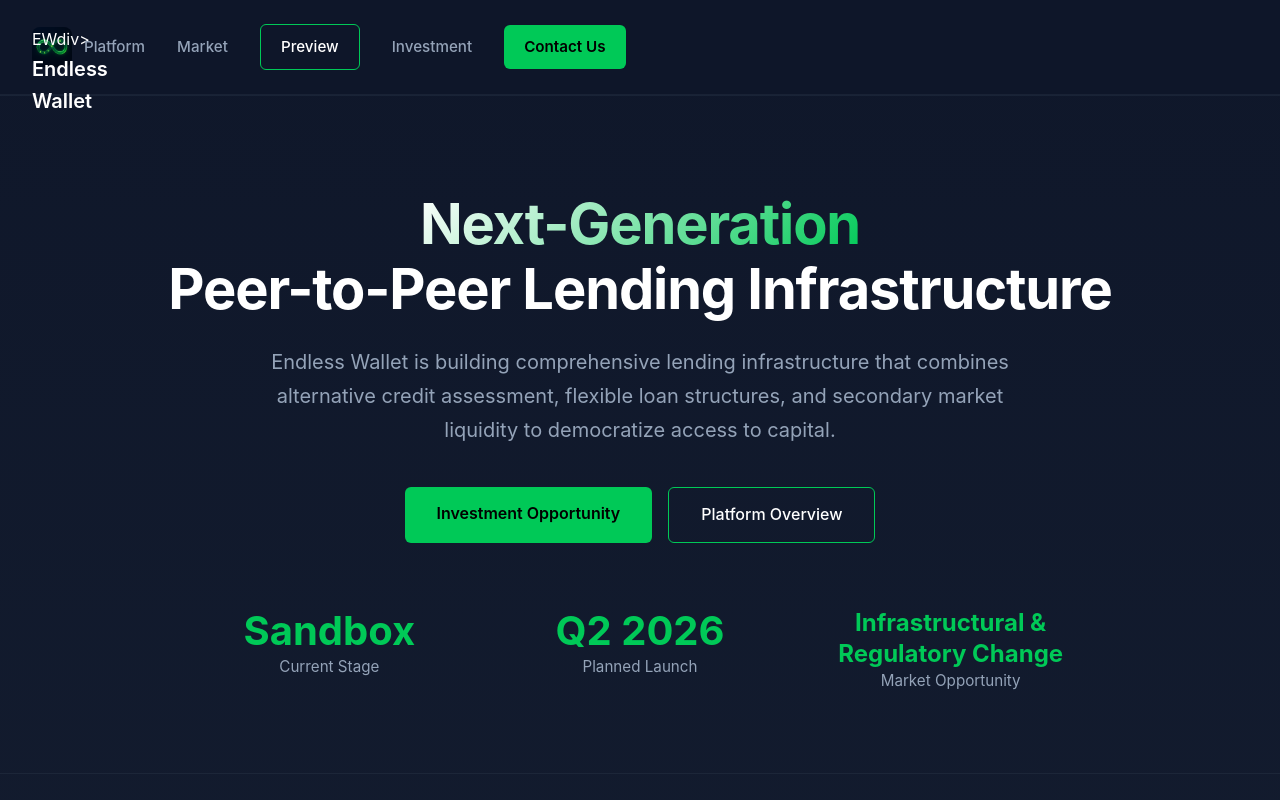
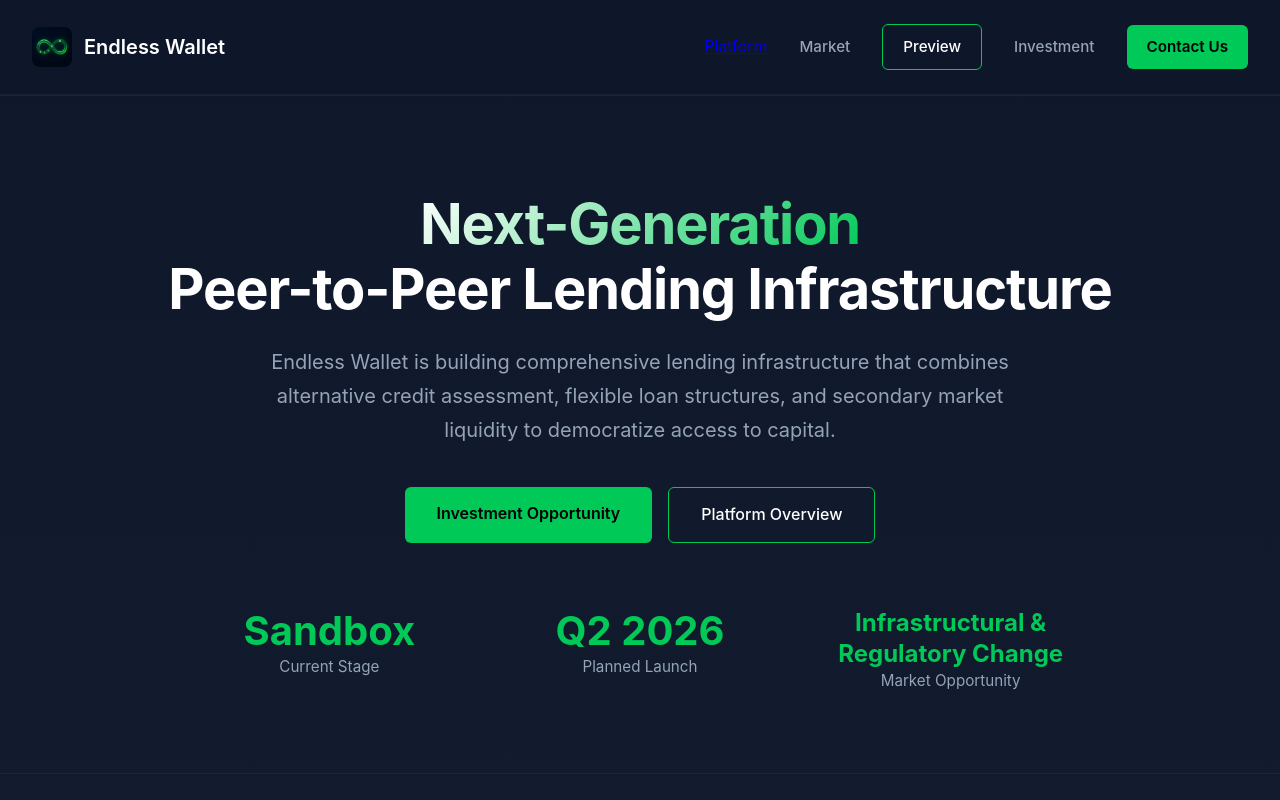
Before and after one commit to Printerpilot/endlesswallet-investor-site, a plain HTML site: page public/index.html in a window 1280 px wide. Shown: the top 800 px of the page. Drawn offline with Linux system fonts and the light colour scheme.

Commit message:
Remove placeholder 'EWdiv' from logo in public index.html

```diff
--- a/public/index.html
+++ b/public/index.html
@@ -488,11 +488,11 @@
     <!-- Navigation -->
     <nav class="nav">
         <div class="nav-left">
-            <div class="logo">EWdiv>
+            <div class="logo"></div>
             <span class="brand">Endless Wallet</span>
         </div>
         <div class="nav-right">
-            <a href="#platform" class="nav-link">Platform</a>
+            <a href="#platform</div> class="nav-link">Platform</a>
             <a href="#market" class="nav-link">Market</a>
                     <a href="preview.html" target="_blank" class="btn">Preview</a>
             <a href="#investment" class="nav-link">Investment</a>
```
